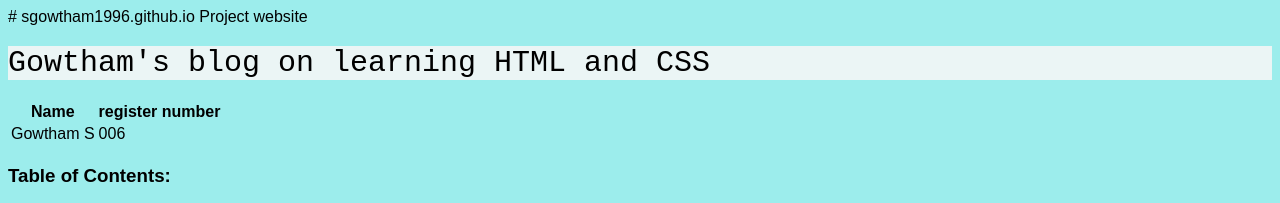
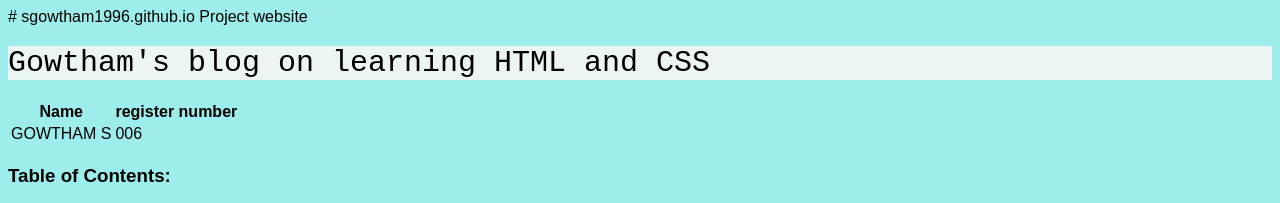
Before and after one commit to sgowtham1996/sgowtham1996.github.io, a plain HTML site: page index.html in a window 1280 px wide. Shown: the top 203 px of the page. Drawn offline with Linux system fonts and the light colour scheme.

Commit message:
Update index.html

```diff
--- a/index.html
+++ b/index.html
@@ -53,7 +53,7 @@ Project website
             </thead>
             <tbody>
                 <tr>
-                    <td>Gowtham S</td>
+                    <td>GOWTHAM S</td>
                     <td>006</td>
                 </tr>
             </tbody>
```
